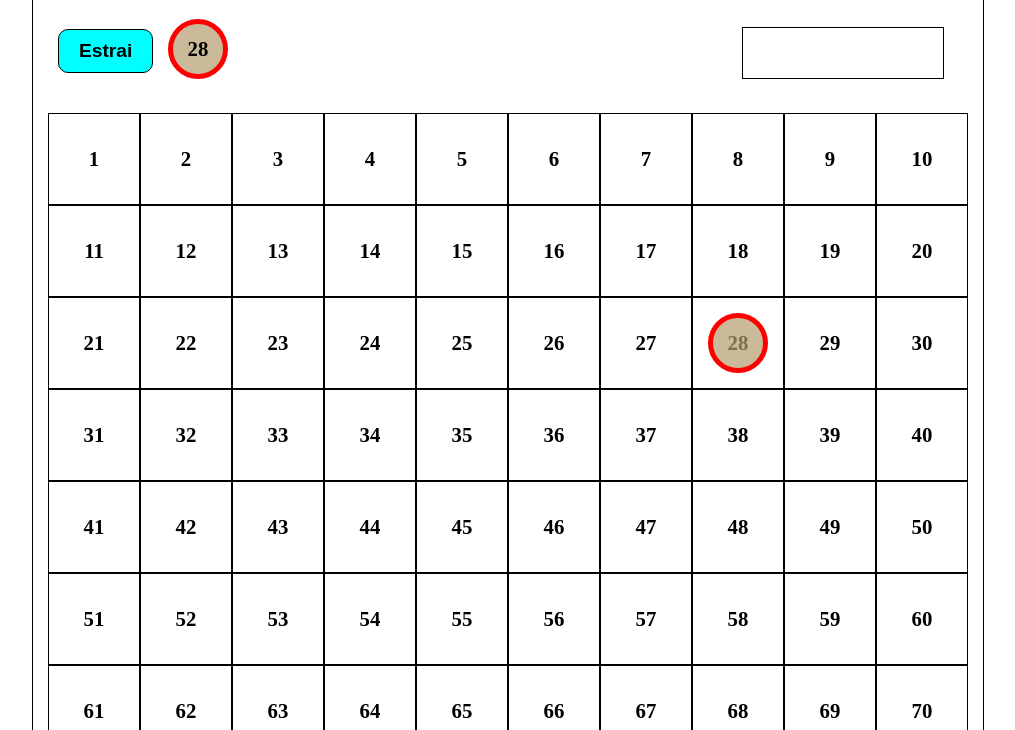
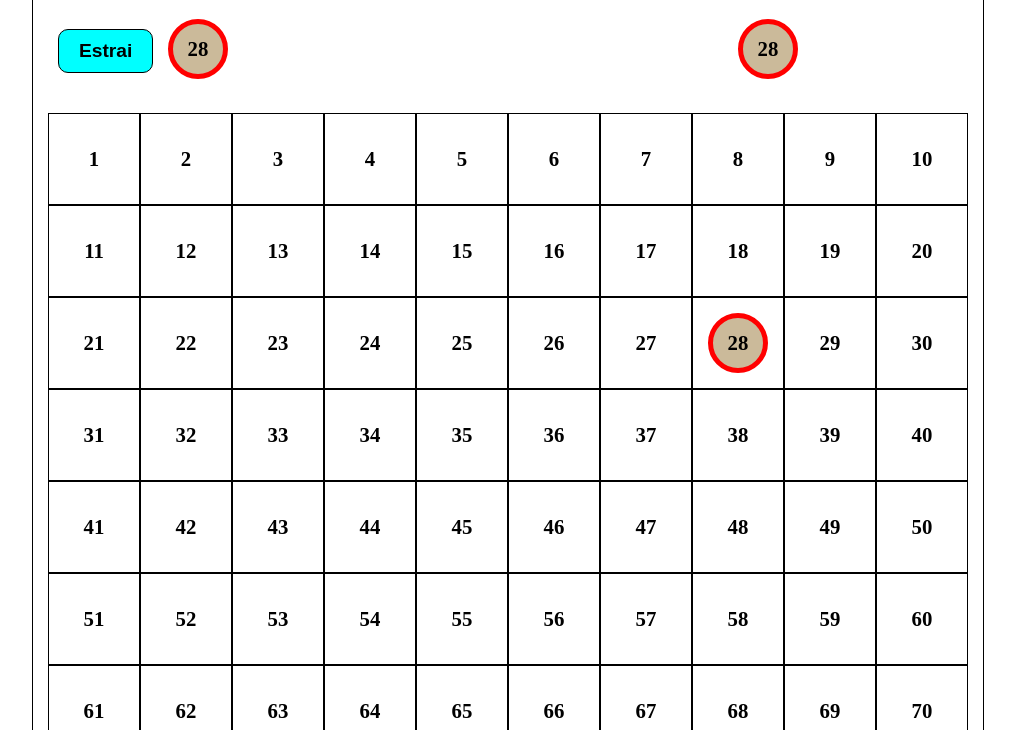
Before and after one commit to Gianlu201/Tombolone, a plain HTML site: page index.html in a window 1280 px wide. Both pictures are taken after a click on the button "Estrai". Shown: the part 70-800 px from the top of the page, without its empty margins (132-1147 px from the left). Drawn offline with Linux system fonts and the light colour scheme.

Commit message:
possibilità schedina giocatore wip

```diff
--- a/assets/css/style.css
+++ b/assets/css/style.css
@@ -11,7 +11,7 @@
 
 #estrai,
 #tabellone div {
-  background-color: white;
+  /* background-color: white; */
 }
 
 h1,
@@ -24,6 +24,7 @@ h1,
   margin: 0 auto 30px;
   padding: 0 20px;
   width: 900px;
+  position: relative;
 }
 
 #estrattore div {
@@ -59,7 +60,8 @@ h1,
 }
 
 #estrai div,
-#tabellone div {
+#tabellone div,
+.pedina {
   font-size: 1.3em;
   font-weight: bolder;
 }
@@ -73,9 +75,10 @@ h1,
 
 #estratti {
   width: 200px;
-  height: 50px;
-  border: 1px solid black;
+  height: 100%;
   margin-left: 500px;
+  position: absolute;
+  top: 0;
 }
 
 #tabellone div {
@@ -92,6 +95,7 @@ h1,
   height: 50px;
 
   position: absolute;
+  z-index: -1;
   top: 50%;
   left: 50%;
   transform: translate(-50%, -50%);
@@ -100,3 +104,17 @@ h1,
 #btnEstrai {
   cursor: pointer;
 }
+
+.pedina {
+  width: 50px;
+  height: 50px;
+  border: 5px solid red;
+  border-radius: 50%;
+  background-color: rgba(181, 157, 111, 0.7);
+  text-align: center;
+  line-height: 50px;
+}
+
+#estratti div:not(:first-of-type) {
+  opacity: 0.6;
+}
--- a/assets/js/script.js
+++ b/assets/js/script.js
@@ -31,8 +31,8 @@ function getRandomNumber() {
     const myIndex = Math.floor(Math.random() * numbers.length);
     const myNum = numbers[myIndex];
     extractedNumbers.push(myNum);
+    numbers.splice(myIndex, 1);
     checkExtractedNumbers();
-    numbers.splice(myIndex, 1);
     numeroEstratto.innerText = myNum;
     return myNum;
   } else {
@@ -63,12 +63,13 @@ function checkExtractedNumbers() {
 }
 
 function showExtractedNumbers(numbersShown) {
-  //   for (let i = 0; i < numbersShown; i++) {
-  //     const myDiv = document.createElement('div');
-  //     myDiv.innerText = extractedNumbers[extractedNumbers.length - 1];
-  //     myDiv.classList.add('pedina');
-  //     estratti.appendChild(myDiv);
-  //   }
+  estratti.innerHTML = '';
+  for (let i = 0; i < numbersShown; i++) {
+    const myDiv = document.createElement('div');
+    myDiv.innerText = extractedNumbers[extractedNumbers.length - 1 - i];
+    myDiv.classList.add('pedina');
+    estratti.appendChild(myDiv);
+  }
 }
 
 // ----------------------------------------
```
